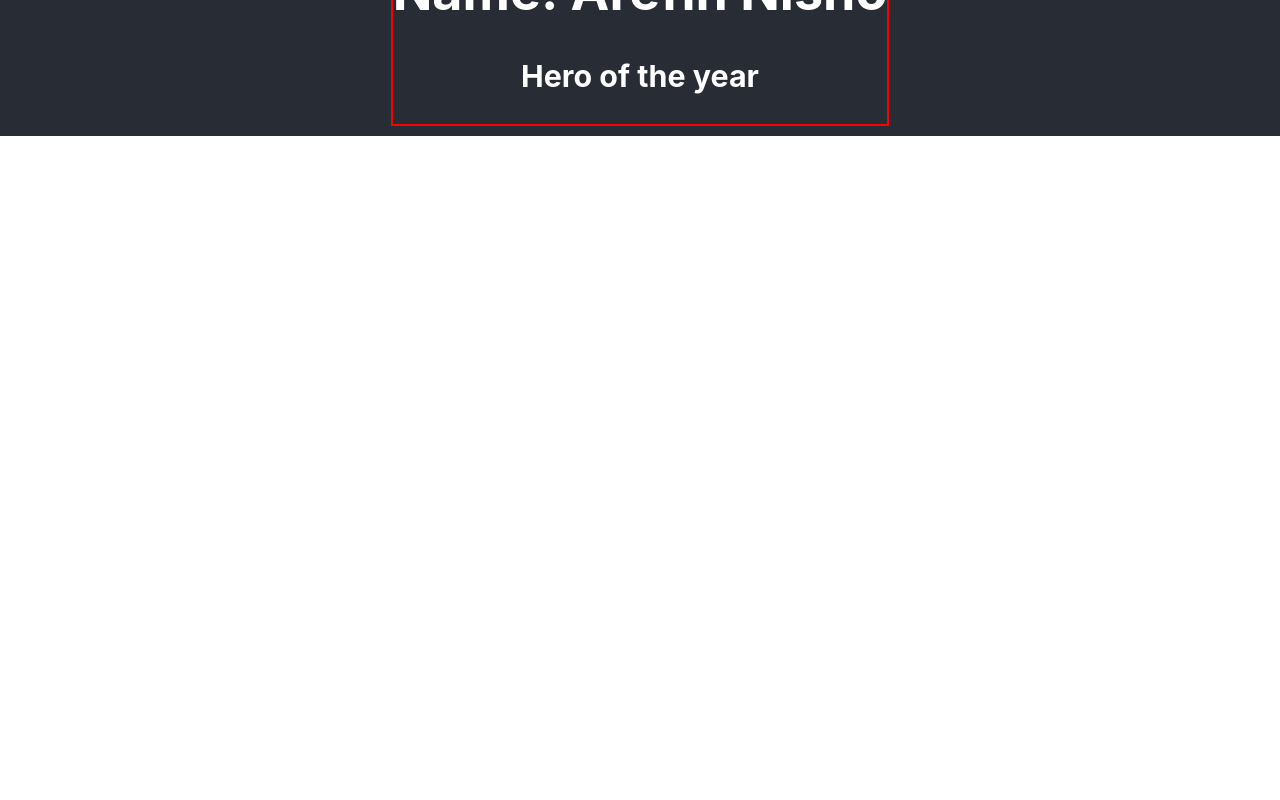
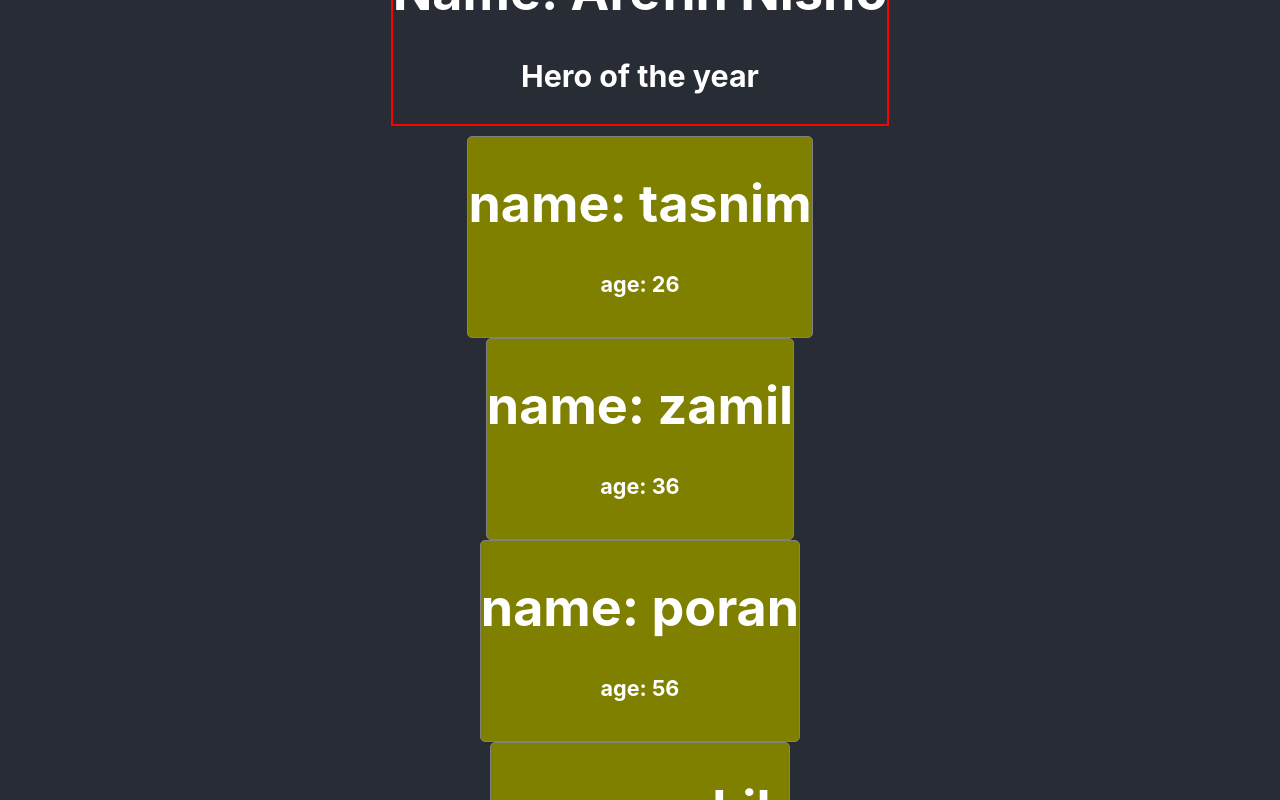
Before and after one commit to shah-jalal1/react-core-concept, a React (Create React App) app: page / in a window 1280 px wide. Shown: the part 2040-2840 px from the top of the page. Before the commit the page ends 2176 px from the top, so only its background shows below. Built offline with nearby package versions, Linux system fonts and the light colour scheme.

Commit message:
friend dyanamic data load

```diff
--- a/src/App.js
+++ b/src/App.js
@@ -12,10 +12,17 @@ function App() {
     { name: 'Premuere El', price: '$249.99' }
   ];
 
-
+  const friends = [
+    {name: 'tasnim', age: '26'},
+    {name: 'zamil', age: '36'},
+    {name: 'poran', age: '56'},
+    {name: 'rakib', age: '98'},
+    {name: 'asif', age: '46'},
+    {name: 'sakib', age: '54'}
+  ];
 
   const nayokNames = nayoks.map(nayok => nayok);
-  console.log(nayokNames);
+  // console.log(nayokNames);
   return (
     <div className="App">
       <header className="App-header">
@@ -40,6 +47,11 @@ function App() {
         <Person name="Mousumi"></Person>
         <Person name="bapparaz"></Person>
         <Person name="Arefin Nisho"></Person>
+
+        {
+          friends.map(fr => <Friend friend={fr}></Friend>)
+        }
+
       </header>
     </div>
   );
@@ -85,4 +97,23 @@ function Person(props) {
   )
 }
 
+function Friend(props) {
+  const {name, age} = props.friend;
+
+  const friendStyle = {
+    border: '1px solid gray',
+    borderRadius: '5px',
+    backgroundColor: '#808000',
+    height: '200px',
+    widht: '200px',
+    float: 'left'
+  }
+  return (
+    <div style={friendStyle}>
+        <h1>name: {name}</h1>
+        <h5>age: {age}</h5>
+    </div>
+  )
+}
+
 export default App;
```
